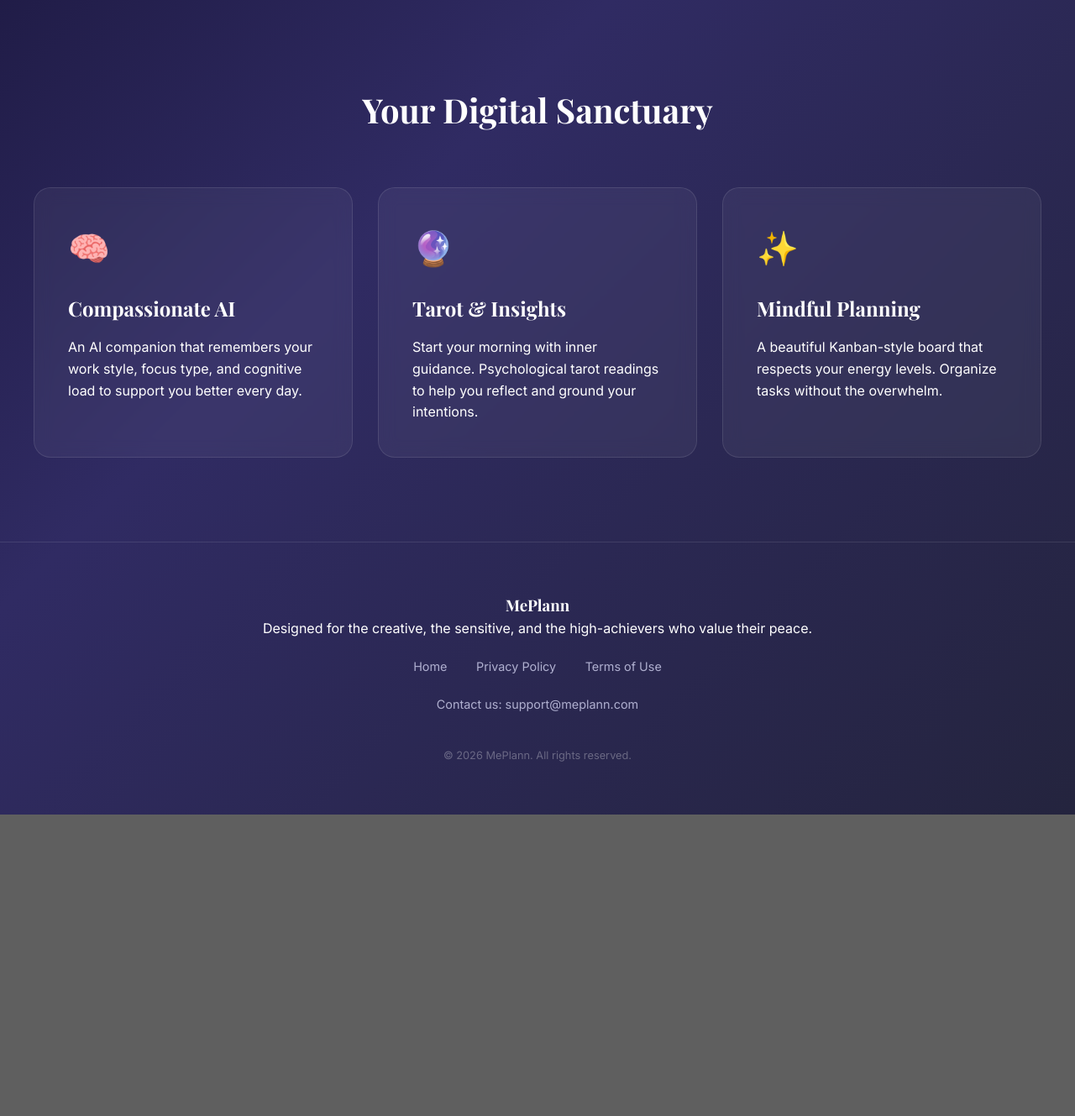
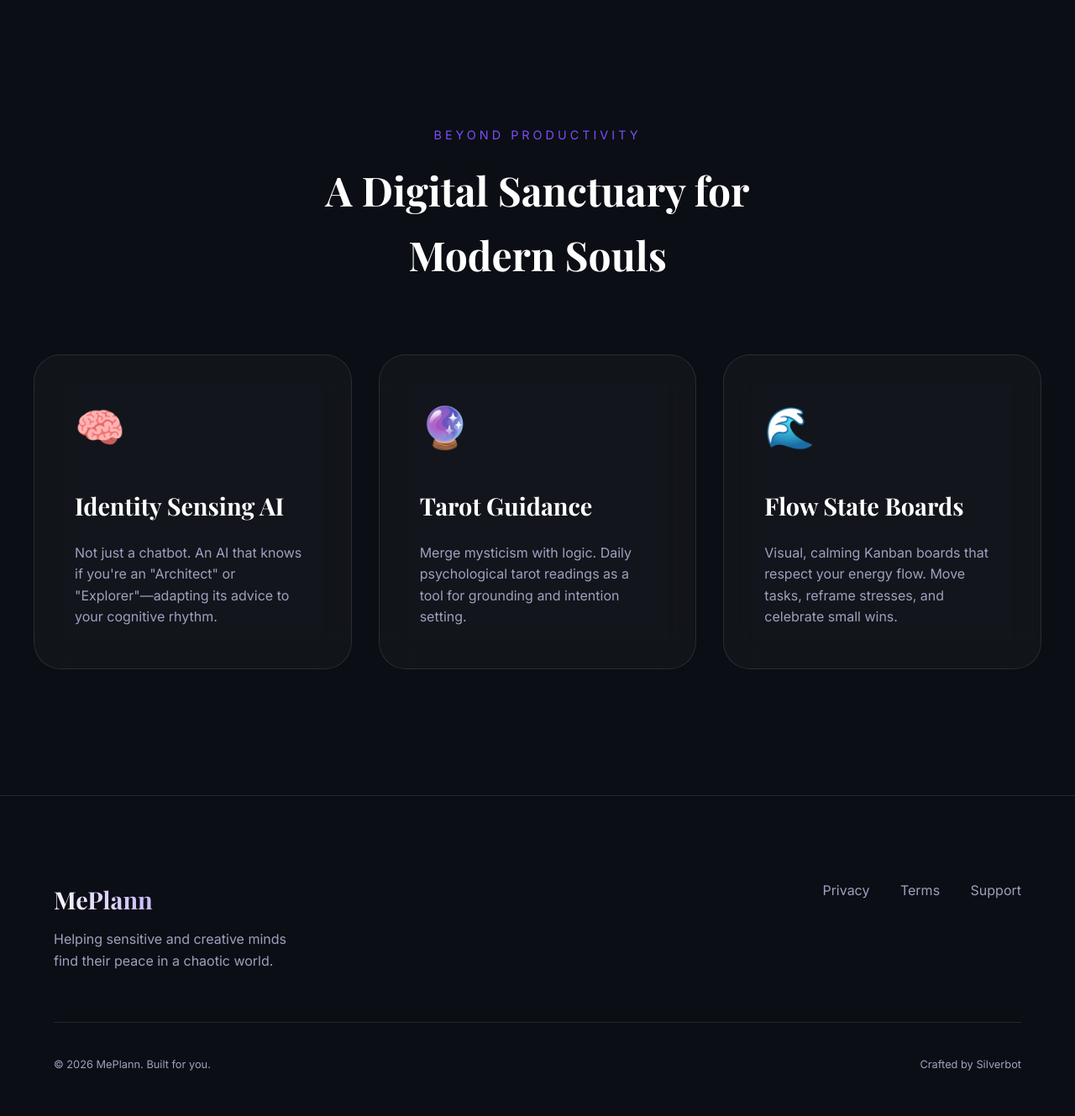
Before and after one commit to silverbot99/meplann-web, a PHP site: page / in a window 1280 px wide. Shown: the part 801-2130 px from the top of the page at 84% size. Before the commit the page ends 1771 px from the top, so only its background shows below. Run offline with PHP 8.4, Linux system fonts and the light colour scheme.

Commit message:
first commit

```diff
--- a/index.html
+++ b/index.html
@@ -1,64 +1,102 @@
 <!DOCTYPE html>
 <html lang="en">
+
 <head>
     <meta charset="UTF-8">
     <meta name="viewport" content="width=device-width, initial-scale=1.0">
-    <title>MePlann | The Soul-Centric Workspace</title>
-    <meta name="description" content="Plan your life, heal your mind. MePlann is the identity-based productivity OS for sensitive souls and creative minds.">
+    <title>MePlann | Productivity for the Deep Self</title>
+    <meta name="description"
+        content="Stop fighting your brain. Start working with your soul. MePlann is the first identity-based sanctuary for your tasks, reframes, and inner growth.">
 
     <!-- Fonts -->
     <link rel="preconnect" href="https://fonts.googleapis.com">
     <link rel="preconnect" href="https://fonts.gstatic.com" crossorigin>
-    <link href="https://fonts.googleapis.com/css2?family=Inter:wght@400;600;700&family=Playfair+Display:wght@700&display=swap" rel="stylesheet">
+    <link
+        href="https://fonts.googleapis.com/css2?family=Inter:wght@400;600;700&family=Playfair+Display:wght@700&display=swap"
+        rel="stylesheet">
 
     <link rel="stylesheet" href="style.css">
+    <link rel="icon" type="image/png" href="meplann_app_icon_v2_1767283996672.png">
 </head>
+
 <body>
 
-    <header>
-        <div class="container hero-content">
-            <h1 class="hero-title">Plan like you know yourself.</h1>
-            <p class="hero-subtitle">The first productivity platform designed for your soul.</p>
-            <a href="#" class="cta-button">Download on the App Store</a>
+    <div class="atmosphere"></div>
+
+    <nav class="container">
+        <div class="logo">MePlann</div>
+        <div class="nav-links">
+            <a href="#" class="btn" style="padding: 10px 24px; font-size: 0.9rem;">Join the Sanctuary</a>
+        </div>
+    </nav>
+
+    <header class="hero container">
+        <div class="hero-grid">
+            <div class="hero-text">
+                <h1>Work like <span>YOU.</span></h1>
+                <p>Most planners are built for machines. MePlann is built for your energy, your focus, and your unique
+                    personality archetype.</p>
+                <div class="hero-actions">
+                    <a href="#" class="btn">Start Your Journey</a>
+                </div>
+            </div>
+            <div class="hero-image">
+                <!-- Using the new App Icon as a floating element for now, or phone mockup if generated -->
+                <div class="phone-mockup"></div>
+            </div>
         </div>
     </header>
 
     <section class="features container">
-        <h2 class="section-title">Your Digital Sanctuary</h2>
-        <div class="feature-grid">
-            <div class="feature-card">
-                <div class="feature-icon">🧠</div>
-                <h3>Compassionate AI</h3>
-                <p>An AI companion that remembers your work style, focus type, and cognitive load to support you better every day.</p>
+        <span class="section-label">Beyond Productivity</span>
+        <h2 class="section-title">A Digital Sanctuary for<br>Modern Souls</h2>
+
+        <div class="feature-cards">
+            <div class="card">
+                <span class="card-icon">🧠</span>
+                <h3>Identity Sensing AI</h3>
+                <p>Not just a chatbot. An AI that knows if you're an "Architect" or "Explorer"—adapting its advice to
+                    your cognitive rhythm.</p>
             </div>
-            <div class="feature-card">
-                <div class="feature-icon">🔮</div>
-                <h3>Tarot & Insights</h3>
-                <p>Start your morning with inner guidance. Psychological tarot readings to help you reflect and ground your intentions.</p>
+
+            <div class="card">
+                <span class="card-icon">🔮</span>
+                <h3>Tarot Guidance</h3>
+                <p>Merge mysticism with logic. Daily psychological tarot readings as a tool for grounding and intention
+                    setting.</p>
             </div>
-            <div class="feature-card">
-                <div class="feature-icon">✨</div>
-                <h3>Mindful Planning</h3>
-                <p>A beautiful Kanban-style board that respects your energy levels. Organize tasks without the overwhelm.</p>
+
+            <div class="card">
+                <span class="card-icon">🌊</span>
+                <h3>Flow State Boards</h3>
+                <p>Visual, calming Kanban boards that respect your energy flow. Move tasks, reframe stresses, and
+                    celebrate small wins.</p>
             </div>
         </div>
     </section>
 
     <footer>
         <div class="container">
-            <h3>MePlann</h3>
-            <p>Designed for the creative, the sensitive, and the high-achievers who value their peace.</p>
-
-            <div class="footer-links">
-                <a href="index.html">Home</a>
-                <a href="privacy.html">Privacy Policy</a>
-                <a href="terms.html">Terms of Use</a>
+            <div class="footer-content">
+                <div class="footer-brand">
+                    <h2 class="logo">MePlann</h2>
+                    <p style="color: var(--text-dim); margin-top: 12px; max-width: 300px;">Helping sensitive and
+                        creative minds find their peace in a chaotic world.</p>
+                </div>
+                <div class="footer-links">
+                    <a href="privacy.html">Privacy</a>
+                    <a href="terms.html">Terms</a>
+                    <a href="mailto:support@meplann.com">Support</a>
+                </div>
             </div>
-
-            <p class="support-email">Contact us: support@meplann.com</p>
-            <p style="font-size: 0.8rem; margin-top: 40px; color: rgba(255,255,255,0.3);">© 2026 MePlann. All rights reserved.</p>
+            <div
+                style="margin-top: 60px; font-size: 0.8rem; color: var(--text-dim); border-top: 1px solid var(--border); padding-top: 40px; display: flex; justify-content: space-between;">
+                <span>© 2026 MePlann. Built for you.</span>
+                <span>Crafted by Silverbot</span>
+            </div>
         </div>
     </footer>
 
 </body>
+
 </html>
--- a/style.css
+++ b/style.css
@@ -1,13 +1,52 @@
 :root {
-    --primary-bg: #0f0c29;
-    --secondary-bg: #302b63;
-    --tertiary-bg: #24243e;
-    --accent-color: #ffd700; /* Gold for soul/sparkle */
-    --cta-color: #7f00ff; /* Purple for action */
-    --text-main: #ffffff;
-    --text-muted: #b0b0d0;
-    --glass-bg: rgba(255, 255, 255, 0.05);
-    --glass-border: rgba(255, 255, 255, 0.1);
+    --primary-bg: #0b0e14;
+    --accent-glow: #7c4dff;
+    --accent-gold: #ffc107;
+    --text-white: #ffffff;
+    --text-dim: #a0a0c0;
+    --glass: rgba(255, 255, 255, 0.03);
+    --glass-heavy: rgba(255, 255, 255, 0.07);
+    --border: rgba(255, 255, 255, 0.1);
+}
+
+@keyframes float {
+    0% {
+        transform: translateY(0px);
+    }
+
+    50% {
+        transform: translateY(-20px);
+    }
+
+    100% {
+        transform: translateY(0px);
+    }
+}
+
+@keyframes fadeIn {
+    from {
+        opacity: 0;
+        transform: translateY(20px);
+    }
+
+    to {
+        opacity: 1;
+        transform: translateY(0);
+    }
+}
+
+@keyframes glow {
+    0% {
+        box-shadow: 0 0 5px var(--accent-glow);
+    }
+
+    50% {
+        box-shadow: 0 0 20px var(--accent-glow);
+    }
+
+    100% {
+        box-shadow: 0 0 5px var(--accent-glow);
+    }
 }
 
 * {
@@ -17,154 +56,228 @@
 }
 
 body {
-    font-family: 'Inter', sans-serif;
-    background: linear-gradient(135deg, var(--primary-bg), var(--secondary-bg), var(--tertiary-bg));
-    color: var(--text-main);
+    font-family: 'Inter', -apple-system, BlinkMacSystemFont, sans-serif;
+    background-color: var(--primary-bg);
+    color: var(--text-white);
     line-height: 1.6;
     overflow-x: hidden;
+    scroll-behavior: smooth;
 }
 
-h1, h2, h3 {
-    font-family: 'Playfair Display', serif;
-    font-weight: 700;
+/* Background Atmosphere */
+.atmosphere {
+    position: fixed;
+    top: 0;
+    left: 0;
+    width: 100%;
+    height: 100%;
+    z-index: -1;
+    background: radial-gradient(circle at 20% 30%, #1a1b3a 0%, transparent 40%),
+        radial-gradient(circle at 80% 70%, #2c1a3a 0%, transparent 40%);
 }
 
 .container {
     max-width: 1200px;
     margin: 0 auto;
-    padding: 0 20px;
+    padding: 0 24px;
 }
 
-/* Header */
-header {
-    height: 100vh;
+/* Nav */
+nav {
+    padding: 30px 0;
     display: flex;
-    flex-direction: column;
-    justify-content: center;
+    justify-content: space-between;
     align-items: center;
-    text-align: center;
-    background: url('meplann_hero_bg_1767282302170.png') no-repeat center center/cover;
-    position: relative;
+    position: absolute;
+    top: 0;
+    width: 100%;
+    z-index: 100;
 }
 
-header::before {
-    content: '';
-    position: absolute;
-    top: 0;
-    left: 0;
-    width: 100%;
-    height: 100%;
-    background: rgba(0, 0, 0, 0.4);
-}
-
-.hero-content {
-    position: relative;
-    z-index: 1;
-}
-
-h1.hero-title {
-    font-size: 4rem;
-    margin-bottom: 10px;
-    letter-spacing: -1px;
-    background: linear-gradient(to right, #fff, #a2a2d0);
+.logo {
+    font-family: 'Playfair Display', serif;
+    font-size: 1.8rem;
+    font-weight: 700;
+    background: linear-gradient(45deg, #fff, var(--accent-glow));
     -webkit-background-clip: text;
     -webkit-text-fill-color: transparent;
 }
 
-p.hero-subtitle {
-    font-size: 1.5rem;
-    color: var(--text-muted);
-    margin-bottom: 30px;
+/* Hero Section */
+.hero {
+    height: 100vh;
+    display: flex;
+    align-items: center;
+    padding-top: 80px;
+    position: relative;
+    overflow: hidden;
 }
 
-.cta-button {
-    display: inline-block;
-    padding: 15px 40px;
-    background: var(--cta-color);
-    color: #fff;
-    text-decoration: none;
-    border-radius: 50px;
-    font-weight: 600;
-    transition: transform 0.3s ease, box-shadow 0.3s ease;
+.hero-grid {
+    display: grid;
+    grid-template-columns: 1fr 1fr;
+    align-items: center;
+    gap: 60px;
 }
 
-.cta-button:hover {
-    transform: translateY(-3px);
-    box-shadow: 0 10px 20px rgba(127, 0, 255, 0.4);
+.hero-text h1 {
+    font-family: 'Playfair Display', serif;
+    font-size: 4.5rem;
+    line-height: 1.1;
+    margin-bottom: 24px;
+    animation: fadeIn 0.8s ease-out forwards;
 }
 
-/* Features */
+.hero-text h1 span {
+    color: var(--accent-glow);
+    display: block;
+}
+
+.hero-text p {
+    font-size: 1.25rem;
+    color: var(--text-dim);
+    margin-bottom: 40px;
+    max-width: 500px;
+    animation: fadeIn 1s ease-out forwards;
+}
+
+.hero-image {
+    position: relative;
+    animation: float 6s ease-in-out infinite;
+}
+
+.phone-mockup {
+    width: 100%;
+    max-width: 500px;
+    /* Using the final cinematic mockup */
+    background: url('meplann_mockup_phone_final_1767284060967.png') center/cover;
+    aspect-ratio: 1/1;
+    /* Mockup is 1:1 or similar, adjust for containment */
+    border: none;
+    box-shadow: none;
+}
+
+/* Buttons */
+.btn {
+    display: inline-block;
+    padding: 18px 48px;
+    background: linear-gradient(135deg, var(--accent-glow), #4a148c);
+    color: white;
+    text-decoration: none;
+    border-radius: 12px;
+    font-weight: 600;
+    font-size: 1.1rem;
+    transition: all 0.3s cubic-bezier(0.175, 0.885, 0.32, 1.275);
+    box-shadow: 0 10px 30px rgba(124, 77, 255, 0.3);
+}
+
+.btn:hover {
+    transform: scale(1.05);
+    box-shadow: 0 20px 40px rgba(124, 77, 255, 0.5);
+}
+
+/* Features Section */
 .features {
-    padding: 100px 0;
+    padding: 150px 0;
+}
+
+.section-label {
+    text-transform: uppercase;
+    letter-spacing: 4px;
+    font-size: 0.9rem;
+    color: var(--accent-glow);
+    display: block;
+    margin-bottom: 16px;
+    text-align: center;
 }
 
 .section-title {
+    font-family: 'Playfair Display', serif;
+    font-size: 3rem;
     text-align: center;
-    font-size: 2.5rem;
-    margin-bottom: 60px;
+    margin-bottom: 80px;
 }
 
-.feature-grid {
+.feature-cards {
     display: grid;
-    grid-template-columns: repeat(auto-fit, minmax(300px, 1fr));
-    gap: 30px;
+    grid-template-columns: repeat(3, 1fr);
+    gap: 32px;
 }
 
-.feature-card {
-    background: var(--glass-bg);
-    border: 1px solid var(--glass-border);
-    padding: 40px;
-    border-radius: 20px;
-    backdrop-filter: blur(10px);
-    transition: transform 0.3s ease;
+.card {
+    background: var(--glass);
+    border: 1px solid var(--border);
+    padding: 48px;
+    border-radius: 32px;
+    backdrop-filter: blur(20px);
+    transition: all 0.4s ease;
 }
 
-.feature-card:hover {
-    transform: translateY(-10px);
+.card:hover {
+    background: var(--glass-heavy);
+    transform: translateY(-12px);
+    border-color: var(--accent-glow);
 }
 
-.feature-icon {
-    font-size: 2.5rem;
-    margin-bottom: 20px;
-    color: var(--accent-color);
+.card-icon {
+    font-size: 3rem;
+    margin-bottom: 32px;
+    display: block;
 }
 
-.feature-card h3 {
-    font-size: 1.5rem;
-    margin-bottom: 15px;
+.card h3 {
+    font-family: 'Playfair Display', serif;
+    font-size: 1.8rem;
+    margin-bottom: 20px;
 }
 
-/* Footer */
-footer {
-    padding: 60px 0;
-    text-align: center;
-    border-top: 1px solid var(--glass-border);
+.card p {
+    color: var(--text-dim);
 }
 
-.footer-links {
-    margin-top: 20px;
+/* Footer Special */
+footer {
+    padding: 100px 0 50px;
+    border-top: 1px solid var(--border);
+}
+
+.footer-content {
+    display: flex;
+    justify-content: space-between;
+    align-items: flex-start;
 }
 
 .footer-links a {
-    color: var(--text-muted);
+    color: var(--text-dim);
     text-decoration: none;
-    margin: 0 15px;
-    font-size: 0.9rem;
-    transition: color 0.3s ease;
+    margin-left: 32px;
+    transition: color 0.3s;
 }
 
 .footer-links a:hover {
-    color: #fff;
+    color: white;
 }
 
-.support-email {
-    margin-top: 20px;
-    font-size: 0.9rem;
-    color: var(--text-muted);
+/* Mobile */
+@media (max-width: 968px) {
+    .hero-grid {
+        grid-template-columns: 1fr;
+        text-align: center;
+    }
+
+    .hero-text h1 {
+        font-size: 3rem;
+    }
+
+    .hero-text p {
+        margin: 0 auto 40px;
+    }
+
+    .hero-image {
+        order: -1;
+    }
+
+    .feature-cards {
+        grid-template-columns: 1fr;
+    }
 }
-
-/* Responsive */
-@media (max-width: 768px) {
-    h1.hero-title { font-size: 2.5rem; }
-    p.hero-subtitle { font-size: 1.1rem; }
-}
```
